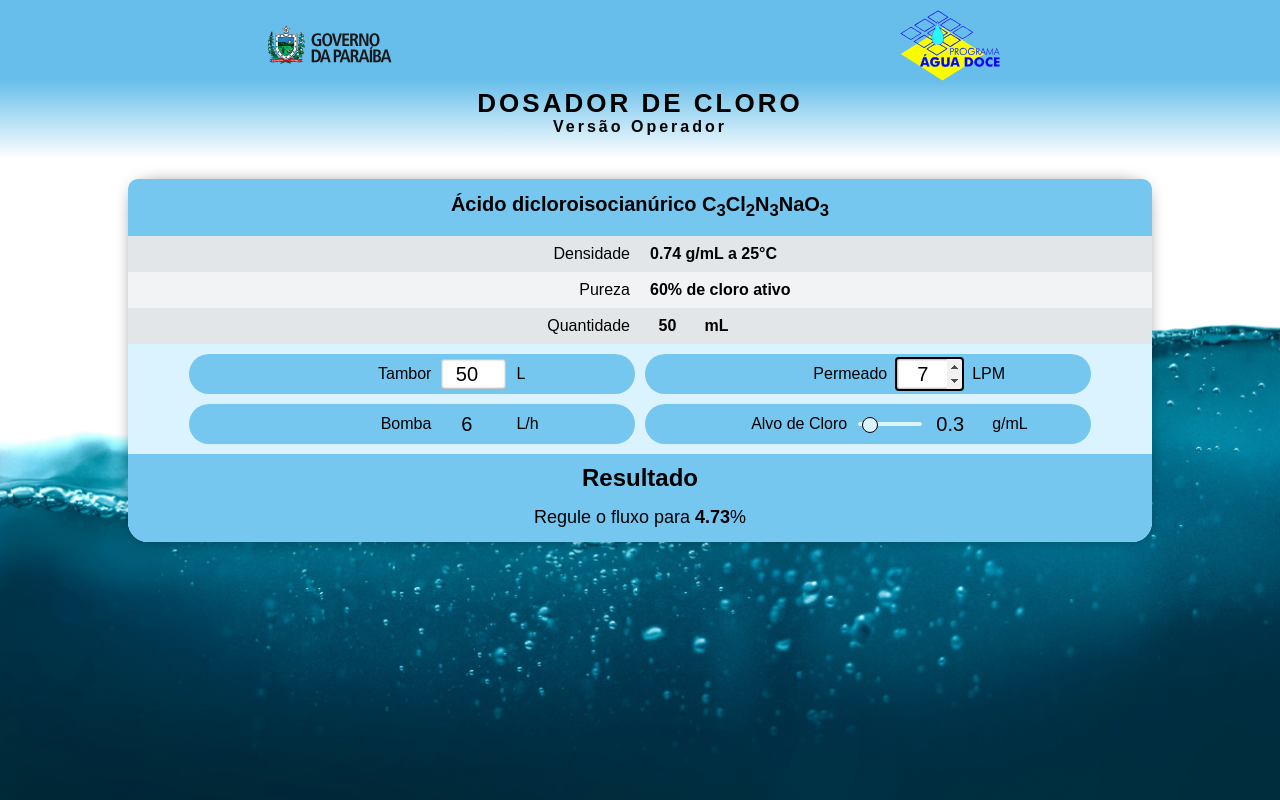
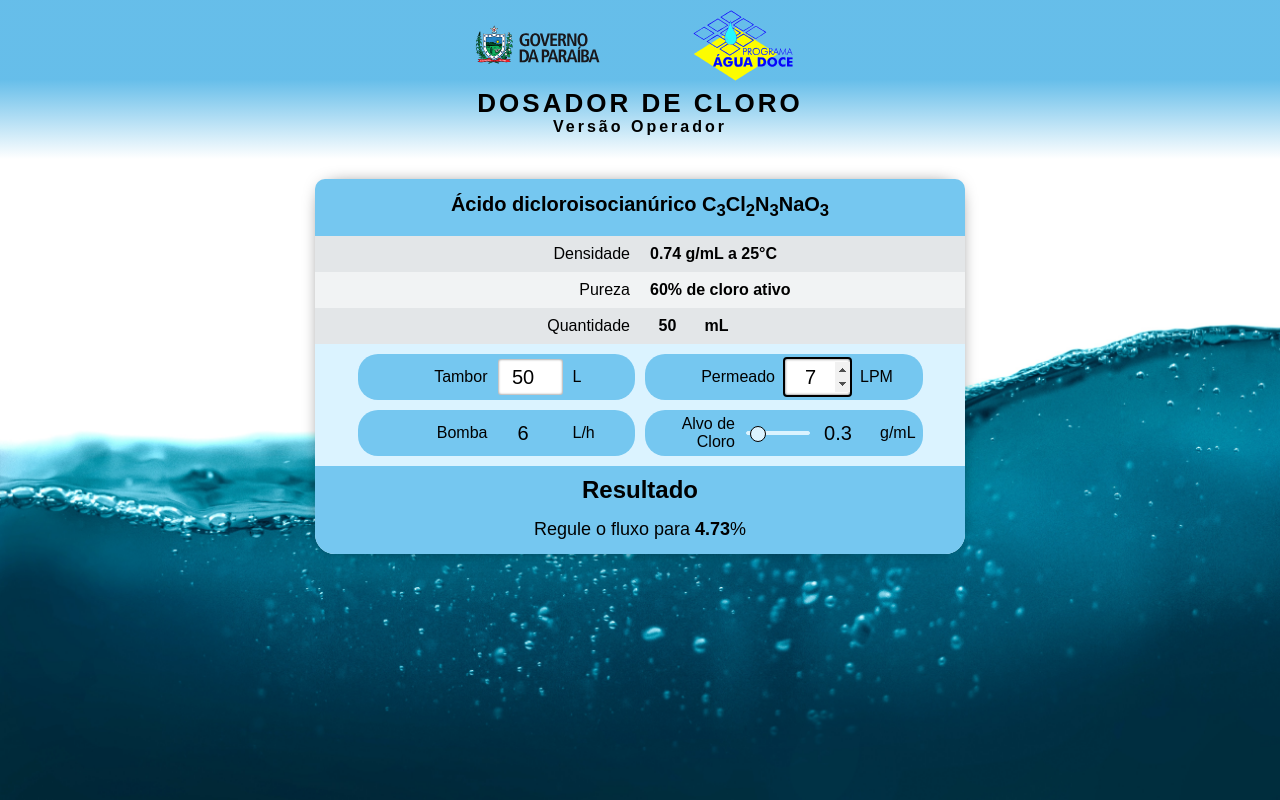
Before and after one commit to victorsgb/reguladora-cloro, a plain HTML site: page index.html in a window 1280 px wide. Drawn offline with Linux system fonts and the light colour scheme.

Commit message:
Image background fixed

```diff
--- a/index.html
+++ b/index.html
@@ -13,10 +13,12 @@
 </head>
 <body>
     <header>
-        <h1>Dosador de Cloro</h1>
-        <img class="logo-pad" src="images/logo-pad.svg" alt="Logotipo do Programa Água Doce">
-        <img class="logo-gov" src="images/logo-pbgov.svg" alt="Logotipo do Governo do Estado da Paraíba">
-        <h2>Versão Operador</h2>
+        <div class="header-content">
+            <h1>Dosador de Cloro</h1>
+            <img class="logo-pad" src="images/logo-pad.svg" alt="Logotipo do Programa Água Doce">
+            <img class="logo-gov" src="images/logo-pbgov.svg" alt="Logotipo do Governo do Estado da Paraíba">
+            <h2>Versão Operador</h2>
+        </div>
     </header>
     <main>
 
--- a/style.css
+++ b/style.css
@@ -28,20 +28,28 @@ body {
     font-family: 'Roboto-Mono', sans-serif;
     background-image: url(images/daniel-sinoca-AANCLsb0sU0-unsplash.jpg);
     background-size: cover;
+    background-repeat: no-repeat;
+    /* background-color: linear-gradient(90deg, #012837,#002735, #002f3f); */
+    background-color: #012837;
+
     height: 100vh;
 }
 
 body header {
-    /* background-color: var(--header-color); */
     background: linear-gradient(180deg, var(--header-color) 50%,white);
+}
+
+body header .header-content {
     display: grid;
     grid-template-columns: 1fr 1fr;
     grid-template-areas: "logo-gov logo-pad" "title title" "desc desc";
     align-items: center;
-    justify-content: center;
     padding: 1.0rem 2.0rem;
 
     width: 100vw;
+    max-width: 450px;
+
+    margin: 0 auto;
 }
 
 header h1 {
@@ -58,6 +66,7 @@ header h1 {
 
 header .logo-pad {
     grid-area: logo-pad;
+    justify-self: start;
     width: 100px;
     margin: 0 auto;
 }
@@ -83,6 +92,7 @@ body main {
 
     width: 80vw;
     min-width: 256px;
+    max-width: 650px;
     margin: 2.0rem auto;
 
     box-shadow: 0 0 2.0rem -1.0rem rgba(0, 0, 0, 1);
```
